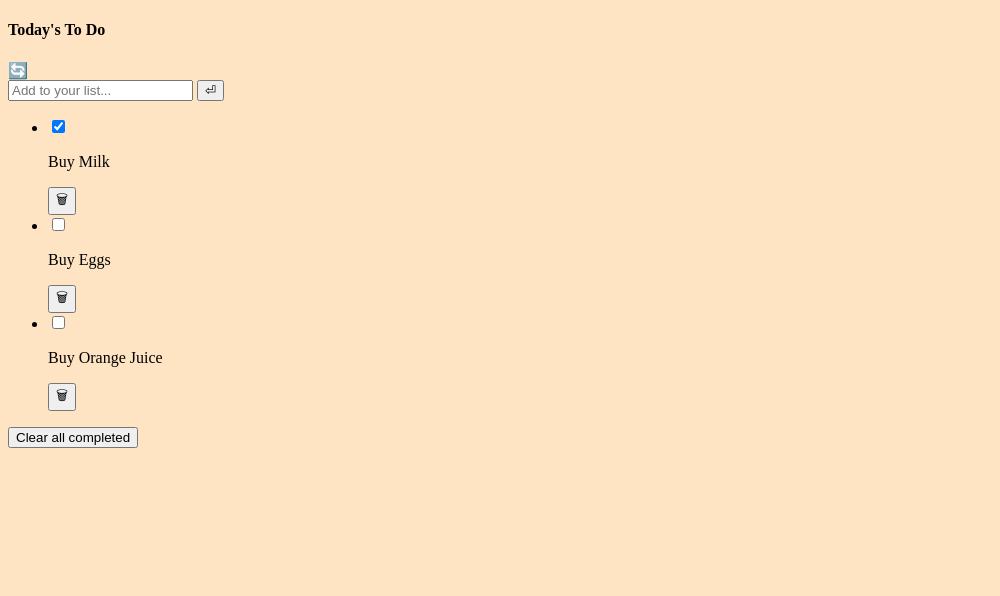
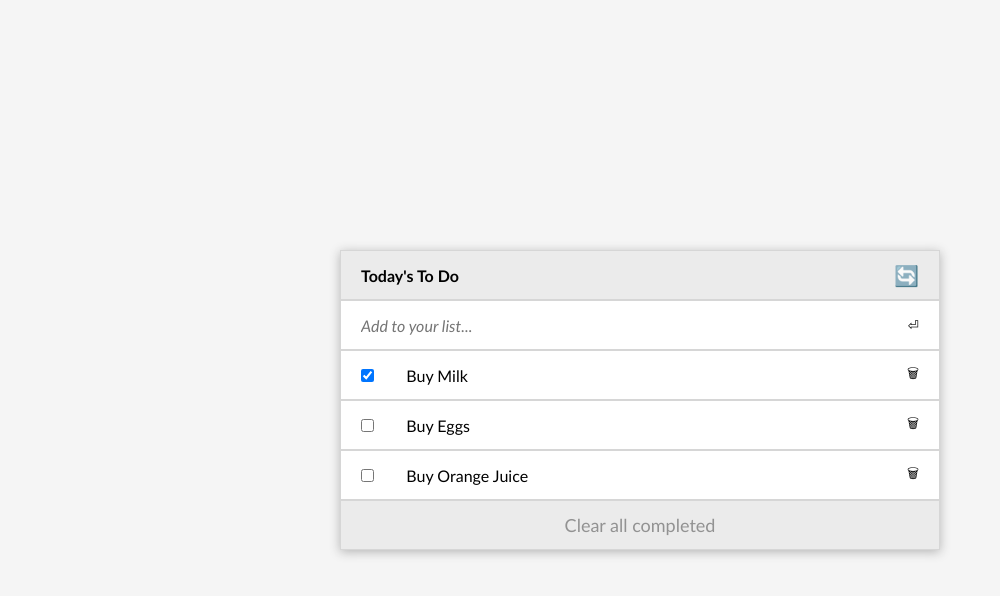
Before and after one commit to raminka13/todo-app, a website built with webpack: page src/template.html in a window 1280 px wide. Shown: the whole page, without its empty margins (0-1000 px from the left). Built offline with nearby package versions, Linux system fonts and the light colour scheme.

Commit message:
Add src styles.css

```diff
--- a/src/style.css
+++ b/src/style.css
@@ -1,3 +1,110 @@
+* {
+  font-family: 'Gill Sans', 'Gill Sans MT', Calibri, 'Trebuchet MS', sans-serif;
+  text-decoration: none;
+  list-style: none;
+  padding: 0;
+  margin: 0;
+  box-sizing: border-box;
+}
+
 body {
-  background-color: bisque;
+  height: 100vh;
+  width: 100vw;
+  background-color: #f5f5f5;
+  display: flex;
+  justify-content: center;
+  align-items: center;
 }
+
+#app-container {
+  width: 50%;
+  max-width: 600px;
+  background-color: #fff;
+  box-shadow: 0 2px 10px #b4b4b4;
+}
+
+#app-header {
+  width: 100%;
+  display: flex;
+  justify-content: space-between;
+  align-items: center;
+  height: 50px;
+  background-color: #ebebeb;
+  border: 1px solid #d6d6d6;
+}
+
+#app-header h4 {
+  margin-left: 20px;
+  font-weight: 600;
+  font-size: 16px;
+}
+
+#app-header span {
+  margin-right: 20px;
+  cursor: pointer;
+  font-size: 20px;
+}
+
+#form-section {
+  width: 100%;
+  display: flex;
+  justify-content: space-between;
+  height: 50px;
+  border: 1px solid #d6d6d6;
+}
+
+#add-input {
+  width: 90%;
+  border: none;
+  padding-left: 20px;
+  font-weight: 400;
+  font-size: 16px;
+}
+
+#add-input::placeholder {
+  font-style: italic;
+}
+
+#form-btn {
+  border: none;
+  margin-right: 20px;
+  background-color: #fff;
+}
+
+.task {
+  height: 50px;
+  display: flex;
+  align-items: center;
+  justify-content: space-between;
+  border: 1px solid #d6d6d6;
+}
+
+.task p {
+  width: 80%;
+  padding-left: 5px;
+  font-weight: 400;
+  font-size: 16px;
+}
+
+li.task button {
+  border: none;
+  cursor: pointer;
+  margin-right: 20px;
+  background-color: #fff;
+}
+
+.checkbox {
+  margin-left: 20px;
+}
+
+#clear-all {
+  cursor: pointer;
+  width: 100%;
+  height: 50px;
+  text-align: center;
+  color: #929292;
+  font-size: 18px;
+  font-weight: 300;
+  background-color: #ebebeb;
+  border: 1px solid #d6d6d6;
+}
```
